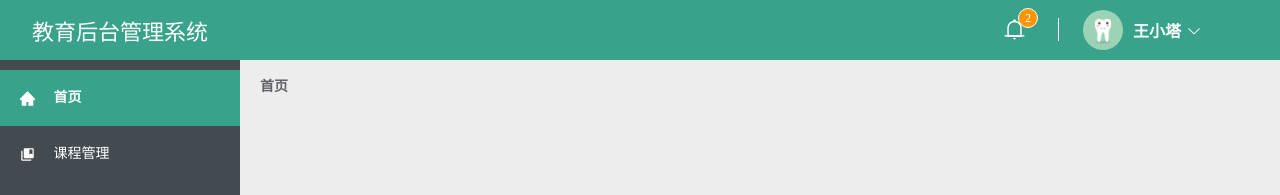
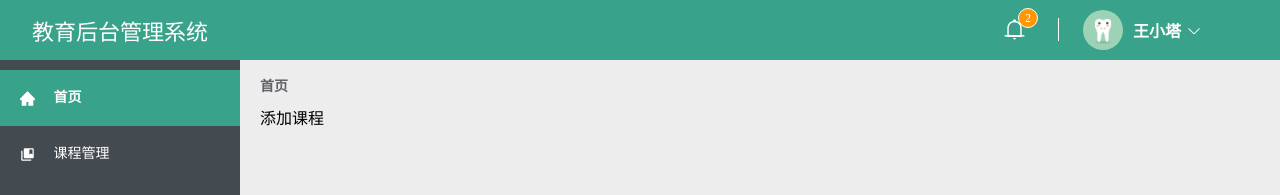
Before and after one commit to lu-wang-lang/project-summary, a Vue app in the folder education-manage/: page /course-add in a window 1280 px wide. Shown: the top 195 px of the page. Built offline with nearby package versions, Linux system fonts and the light colour scheme.

Commit message:
代码提交

```diff
--- a/education-manage/src/App.vue
+++ b/education-manage/src/App.vue
@@ -38,6 +38,9 @@
           <!-- <el-breadcrumb-item>活动详情</el-breadcrumb-item> -->
         </el-breadcrumb>
         <router-view />
+        <!-- <el-backtop target=".app-container"
+                    :visibility-height="10"
+                    :bottom="100"></el-backtop> -->
       </div>
     </div>
   </div>
@@ -51,6 +54,7 @@ import {
   Badge,
   Breadcrumb,
   BreadcrumbItem,
+  Backtop,
 } from "element-ui";
 import SideMenu from '@/components/Home/sideMenu'
 export default {
@@ -62,7 +66,8 @@ export default {
     'el-dropdown-item': DropdownItem,
     'el-badge': Badge,
     'el-breadcrumb': Breadcrumb,
-    'el-breadcrumb-item': BreadcrumbItem
+    'el-breadcrumb-item': BreadcrumbItem,
+    'el-backtop': Backtop,
   },
   data () {
     return {
--- /dev/null
+++ b/education-manage/src/components/course/addCourse.vue
@@ -0,0 +1,26 @@
+<template>
+  <div class="add-course">
+    添加课程
+  </div>
+</template>
+
+<script>
+export default {
+  name: 'AddCourse',
+  data () {
+    return {
+
+    }
+  },
+  methods: {
+
+  },
+  mounted () { }
+}
+</script>
+
+<style lang="less">
+.add-course {
+  width: 100%;
+}
+</style>
--- a/education-manage/src/router/routes.js
+++ b/education-manage/src/router/routes.js
@@ -11,6 +11,10 @@ let routeArray = [
     path: '/course-list',
     name: 'course-list',
     component: resolve => require(["../pages/courseList.vue"], resolve)
+  }, {
+    path: '/course-add',
+    name: 'course-add',
+    component: resolve => require(["../components/course/addCourse.vue"], resolve)
   }, {
     path: '/order-buy',
     name: 'order-buy',
```
